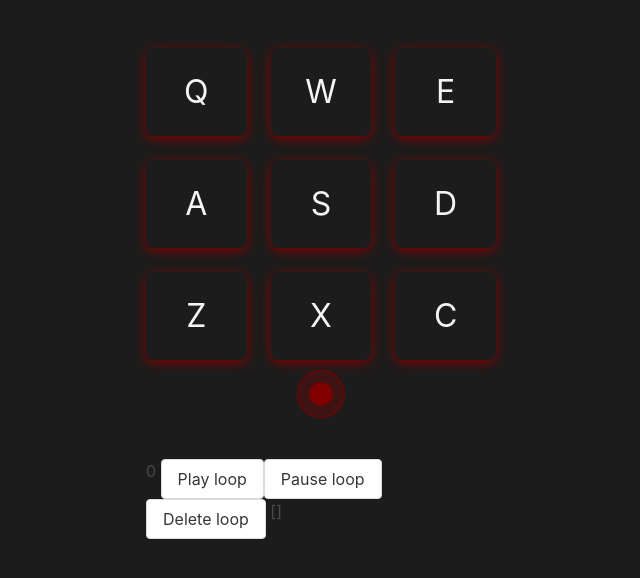
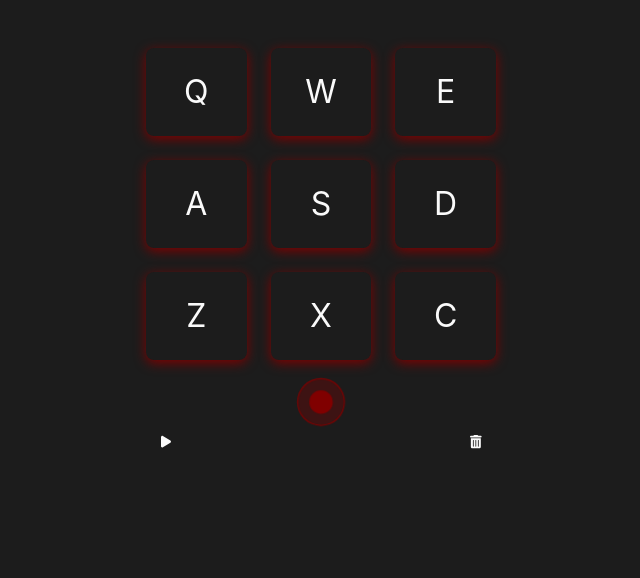
Before and after one commit to SugarFunkington/Drum-Machine, a Vue app: page / in a window 1280 px wide. Both pictures are taken after a click on the button 640 px from the left and 394 px from the top of the page. Shown: the top 578 px of the page, without its empty margins (319-959 px from the left). Built offline with nearby package versions, Linux system fonts and the light colour scheme.

Commit message:
Updated styling of Loop Player

```diff
--- a/package.json
+++ b/package.json
@@ -8,6 +8,9 @@
     "lint": "eslint . --ext .vue,.js,.jsx,.cjs,.mjs --fix --ignore-path .gitignore"
   },
   "dependencies": {
+    "@fortawesome/fontawesome-svg-core": "^6.2.0",
+    "@fortawesome/free-solid-svg-icons": "^6.2.0",
+    "@fortawesome/vue-fontawesome": "^3.0.1",
     "bulma": "^0.9.4",
     "pinia": "^2.0.23",
     "vue": "^3.2.38"
--- a/src/assets/main.scss
+++ b/src/assets/main.scss
@@ -2,5 +2,5 @@
 @import '../node_modules/bulma/bulma.sass';
 
 html {
-    background-color: $background;
-  }
+  background-color: $background;
+}
--- a/src/assets/variables.scss
+++ b/src/assets/variables.scss
@@ -1,3 +1,4 @@
 $primary: #800000;
 $secondary: #33B6FF;
 $background: #1c1c1c;
+$light:#fafafa;
--- a/src/components/LoopManager.vue
+++ b/src/components/LoopManager.vue
@@ -1,6 +1,8 @@
 <template>
         <LoopRecorder />
-        <LoopPlayback v-for="(loop, index) in this.store.loops" :loop="loop" :index="index"/>
+        <TransitionGroup name="loopList">
+            <LoopPlayback v-for="(loop, index) in this.store.loops" :loop="loop" :index="index" :key="loop"/>
+        </TransitionGroup>
 </template>
 
 <script>
@@ -21,3 +23,22 @@ export default {
     }
 }
 </script>
+
+<style scoped>
+.loopList-move,
+.loopList-enter-active,
+.loopList-leave-active {
+  transition: all 0.3s ease;
+}
+
+.loopList-enter-from,
+.loopList-leave-to {
+  opacity: 0;
+  transform: translateY(-10px);
+}
+
+.loopList-leave-active {
+    position:absolute;
+}
+
+</style>
--- a/src/components/LoopPlayback.vue
+++ b/src/components/LoopPlayback.vue
@@ -1,10 +1,23 @@
 <template>
-    <hr/>
-    {{index}}
-    <button class="button" @click="this.loopPlayLoop(index)">Play loop</button>
-    <button class="button" @click="this.pauseLoop()">Pause loop</button>
-    <button class="button" @click="this.store.deleteLoop(index)">Delete loop</button>
-    {{loop}}
+    <div class="p-2 is-flex is-flex-direction-row is-justify-content-space-between">
+
+        <button @click="this.loopPlayLoop(index)" v-if="!this.playingLoop">
+            <font-awesome-icon icon="fa-solid fa-play"/>
+        </button>
+
+        <button @click="this.pauseLoop()" v-if="this.playingLoop">
+            <font-awesome-icon icon="fa-solid fa-pause"/>
+        </button>
+
+        <div class="beats">
+            <span v-for="drum in loop" class="drumbeat-playback has-text-light has-text-centered">{{drum.drumbeat.toUpperCase()}}</span>
+        </div>
+
+        <button @click="this.store.deleteLoop(index)">
+            <font-awesome-icon icon="fa-solid fa-trash-can"/>
+        </button>
+
+    </div>
 </template>
 
 <script>
@@ -35,3 +48,24 @@ export default {
     }
 }
 </script>
+
+<style scoped lang="scss">
+
+.beats {
+    display:inline-block;
+}
+.drumbeat-playback {
+    display:inline-block;
+    border:1px solid $light;
+    border-radius:100%;
+    padding:2px 8px;
+}
+
+button {
+    background:none;
+    border:none;
+    color:$light;
+    width:24px;
+}
+
+</style>
--- a/src/components/LoopRecorder.vue
+++ b/src/components/LoopRecorder.vue
@@ -1,5 +1,5 @@
 <template>
-    <div class="has-text-centered">
+    <div class="has-text-centered p-2">
         <button
             class="notRecording"
             :class="{recording:this.store.loopRecording}"
--- a/src/main.js
+++ b/src/main.js
@@ -1,5 +1,11 @@
 import { createApp } from "vue"
 import App from "./App.vue"
+
+// Font Awesome
+import { library } from '@fortawesome/fontawesome-svg-core'
+import { FontAwesomeIcon } from '@fortawesome/vue-fontawesome'
+import { faPlay, faPause, faTrashCan } from '@fortawesome/free-solid-svg-icons'
+library.add(faPlay, faPause, faTrashCan)
 
 // SCSS
 import "@/assets/main.scss"
@@ -11,4 +17,5 @@ const pinia = createPinia()
 const app = createApp(App)
 
 app.use(pinia)
-app.mount("#app")
+app.component('font-awesome-icon', FontAwesomeIcon)
+    .mount("#app")
--- a/src/store/useLoop.js
+++ b/src/store/useLoop.js
@@ -12,7 +12,6 @@ export const useLoopStore = defineStore('main', {
     },
     actions: {
         toggleRecording(e) {
-            console.log(e)
             // If a loop is recording, stop it and close the loop
             if (e.code === "Space" || e.type === "click") {
                 if (this.loopRecording) {
```
Also changed, not shown: 2 other files (tests, documents, lock files or other folders).
